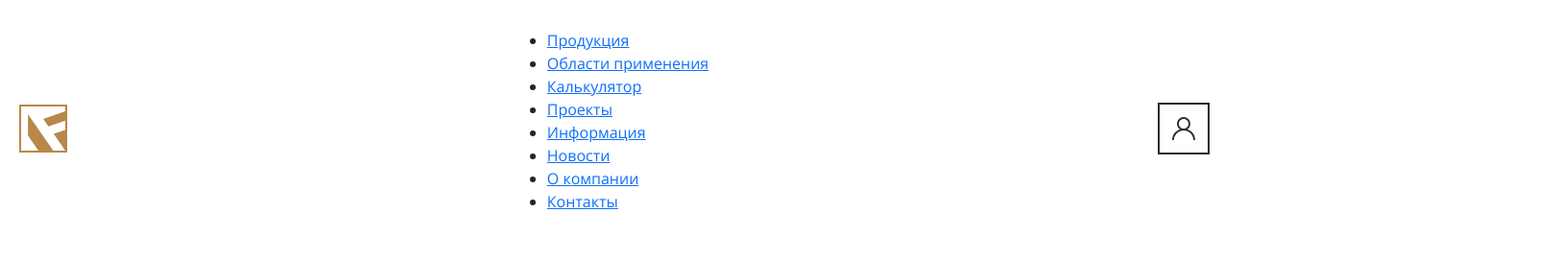
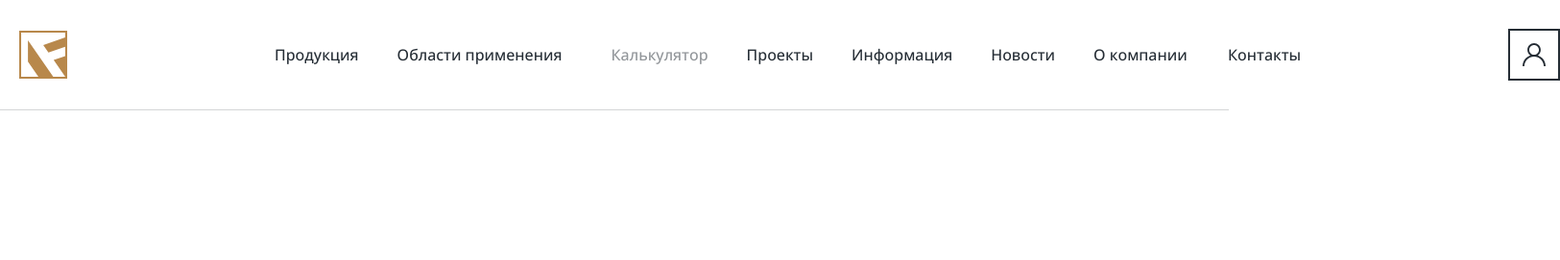
Before and after one commit to XudoyberdiyevDilshod/Foldin---multipage, a plain HTML site: page calculator.html in a window 1280 px wide. Shown: the whole page at 96% size, 1625 px wide, since content can reach past the window. Drawn offline with Linux system fonts and the light colour scheme.

Commit message:
Calculator page header style

```diff
--- a/sass/blocks/calculator/_calculator.scss
+++ b/sass/blocks/calculator/_calculator.scss
@@ -0,0 +1,38 @@
+.line {
+  border-bottom: 1px solid #252d3533;
+}
+.navbar-b__list {
+  margin: 0;
+  padding: 0;
+  list-style-type: none;
+  display: flex;
+  align-items: center;
+}
+
+.navbar-b {
+  margin: 0 216px;
+}
+
+.navbar-b__link {
+  font-weight: 500;
+  font-size: 16px;
+  line-height: 19px;
+  color: #252d35;
+  text-decoration: none;
+}
+
+.navbar-b__item + .navbar-b__item {
+  margin-left: 40px;
+}
+
+.navbar-b__item:nth-child(2) {
+  width: 183px;
+}
+
+.navbar-b__item:nth-child(7) {
+  width: 100px;
+}
+
+.active-b__link {
+  opacity: 0.5;
+}
```
Also changed, not shown: css/main.css, 1 other file.
